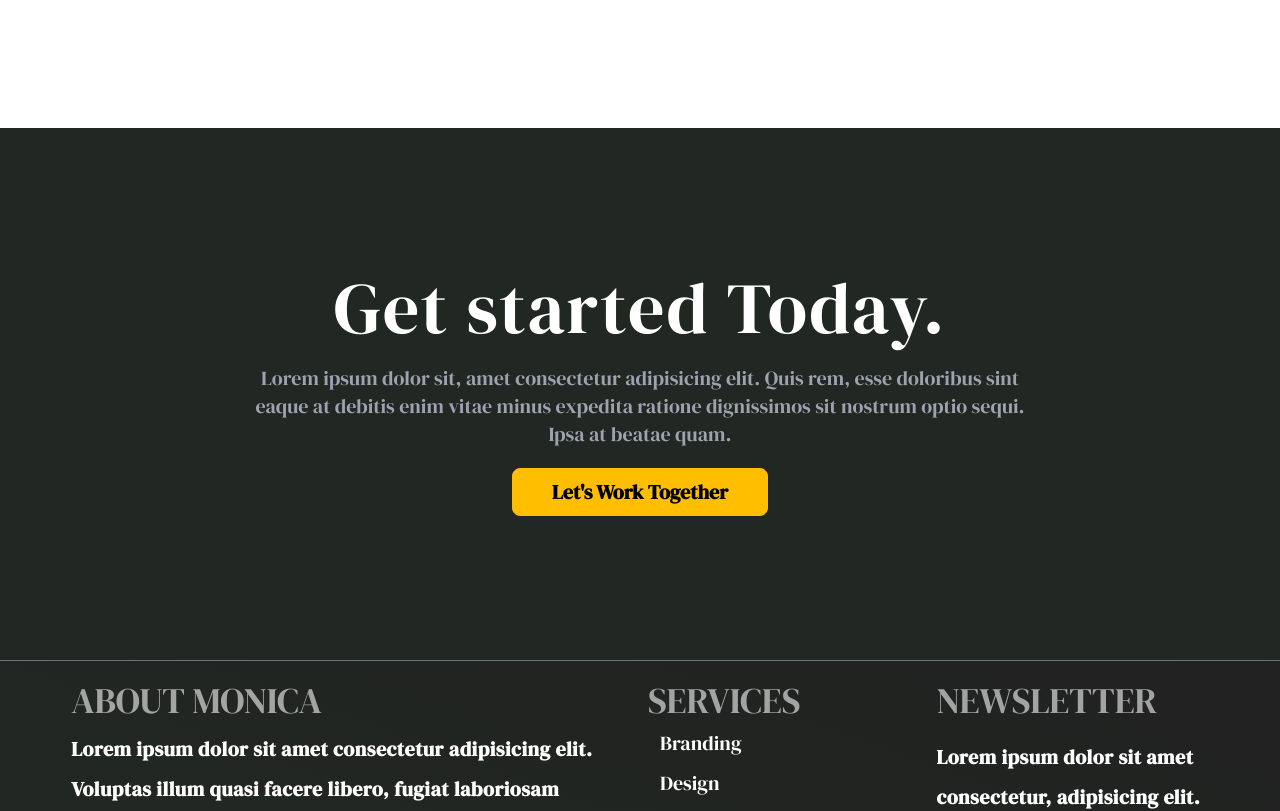
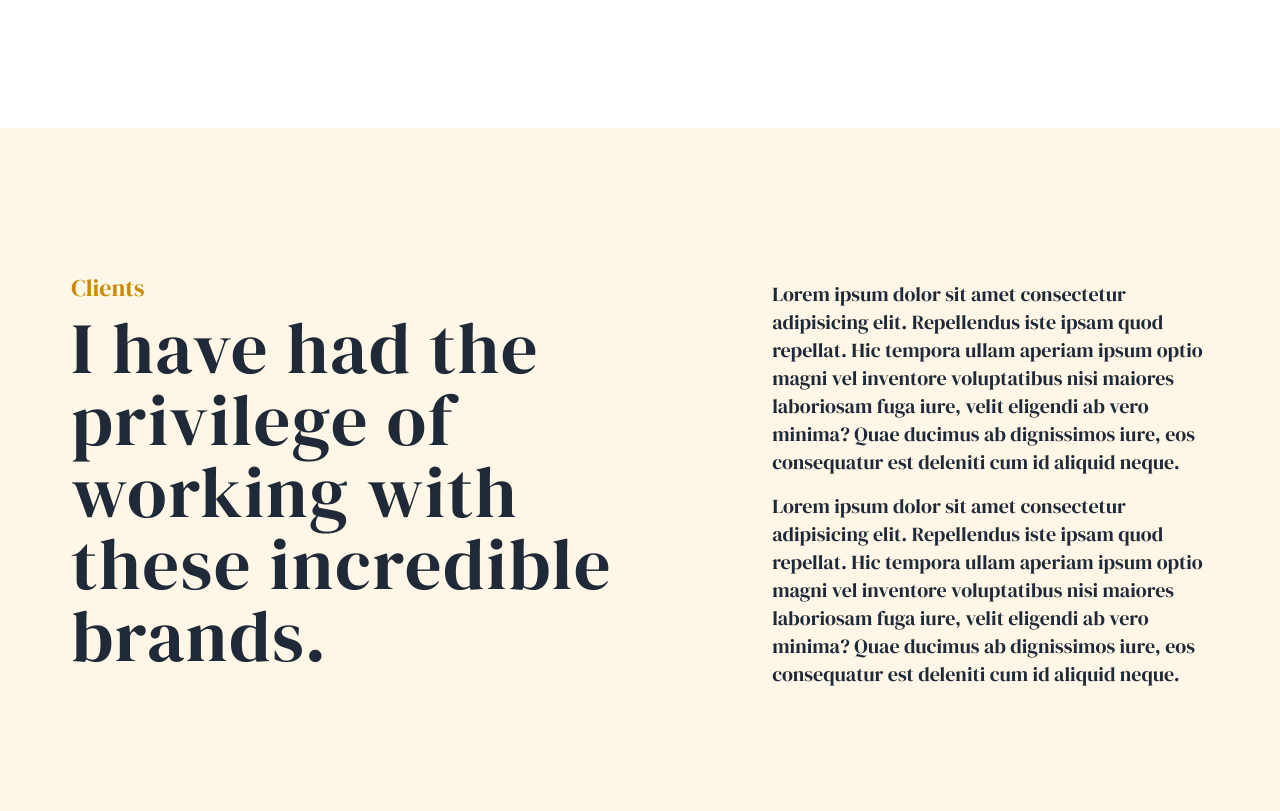
Before and after one commit to homayunmmdy/Javascript-Mosh, a Next.js app: page / in a window 1280 px wide. Shown: the part 2260-3071 px from the top of the page. Built offline with nearby package versions, Linux system fonts and the light colour scheme.

Commit message:
client sec too

```diff
--- /dev/null
+++ b/app/components/ClientSec.jsx
@@ -0,0 +1,52 @@
+import Link from 'next/link'
+import React from 'react'
+
+const ClientSec = () => {
+    return (
+        <div className=' py-12 sm:py-36'>
+            <div className='grid grid-cols-12  gap-4 md:gap-16'>
+                <div className='col-span-12 md:col-span-6 xl:col-span-7'>
+                    <section>
+                        <div className="text-yellow-600 mb-2 text-2xl">
+                            Clients
+
+                        </div>
+                        <h1 className="text-4xl font-light  sm:text-5xl md:text-7xl tracking-wide leading-loose" >
+                            I have had the privilege of working with these incredible brands.
+
+                        </h1>
+
+
+                    </section>
+
+                </div>
+                <div className='col-span-12 md:col-span-6 xl:col-span-5'>
+                    <div>
+                        <section className="mb-4">
+                            <p className='font-light md:font-base md:text-xl my-2'>
+                                Lorem ipsum dolor sit amet consectetur adipisicing elit.
+                                Repellendus iste ipsam quod repellat. Hic tempora ullam aperiam
+                                ipsum optio magni vel inventore voluptatibus nisi maiores laboriosam
+                                fuga iure, velit eligendi ab vero minima? Quae ducimus ab dignissimos
+                                iure, eos consequatur est deleniti cum id aliquid neque.
+                            </p>
+                        </section>
+
+                        <section className="mb-4">
+                            <p className='font-light md:font-base md:text-xl my-2'>
+                                Lorem ipsum dolor sit amet consectetur adipisicing elit.
+                                Repellendus iste ipsam quod repellat. Hic tempora ullam aperiam
+                                ipsum optio magni vel inventore voluptatibus nisi maiores laboriosam
+                                fuga iure, velit eligendi ab vero minima? Quae ducimus ab dignissimos
+                                iure, eos consequatur est deleniti cum id aliquid neque.
+                            </p>
+                        </section>
+                    </div>
+
+                </div>
+            </div>
+        </div>
+    )
+}
+
+export default ClientSec
--- a/app/components/Hero.jsx
+++ b/app/components/Hero.jsx
@@ -14,7 +14,7 @@ const Hero = () => {
                   Hello, I'm Homayoun
                   <hr className="border-yellow-600	absolute w-8 left-[-3rem] top-[50%] h-[1px]" />
                 </div>
-                <h1 className="text-4xl font-light  sm:text-5xl md:text-7xl leading-10 tracking-wide leading-loose text-white">
+                <h1 className="text-4xl font-light  sm:text-5xl md:text-7xl tracking-wide leading-loose text-white">
                   Endless learning is a journey of discovering new things
                 </h1>
               </div>
--- a/app/page.jsx
+++ b/app/page.jsx
@@ -2,6 +2,7 @@ import React from 'react'
 import Hero from './components/Hero'
 import About from './components/About'
 import SkillsSec from './components/SkillsSec'
+import ClientSec from './components/ClientSec'
 
 const Home = () => {
   return (
@@ -15,6 +16,11 @@ const Home = () => {
       <div className='px-5 w-[98%] md:w-[92%] mx-auto'>
         <SkillsSec />
       </div>
+      <div style={{ background: "hsla(39, 93%, 95%, 1)" }}>
+      <div className='px-5 w-[98%] md:w-[92%] mx-auto'>
+        <ClientSec />
+      </div>
+      </div>
     </>
   )
 }
```
